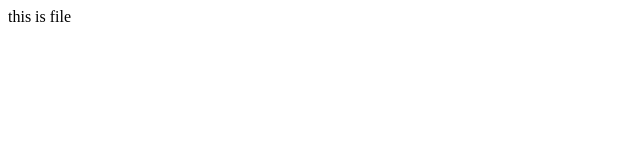
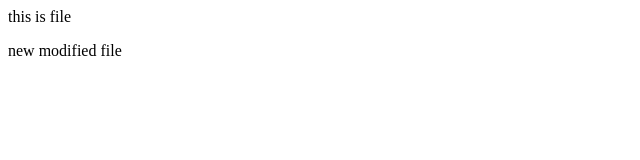
Before and after one commit to Asif-Miah/localfile1254, a plain HTML site: page index.html in a window 1280 px wide. Shown: the whole page, without its empty margins (0-640 px from the left). Drawn offline with Linux system fonts and the light colour scheme.

Commit message:
add new feature

```diff
--- a/index.html
+++ b/index.html
@@ -1 +1,2 @@
 <P>this is file</P>
+<P>new modified file</P>
```
Also changed, not shown: 1 other file.
